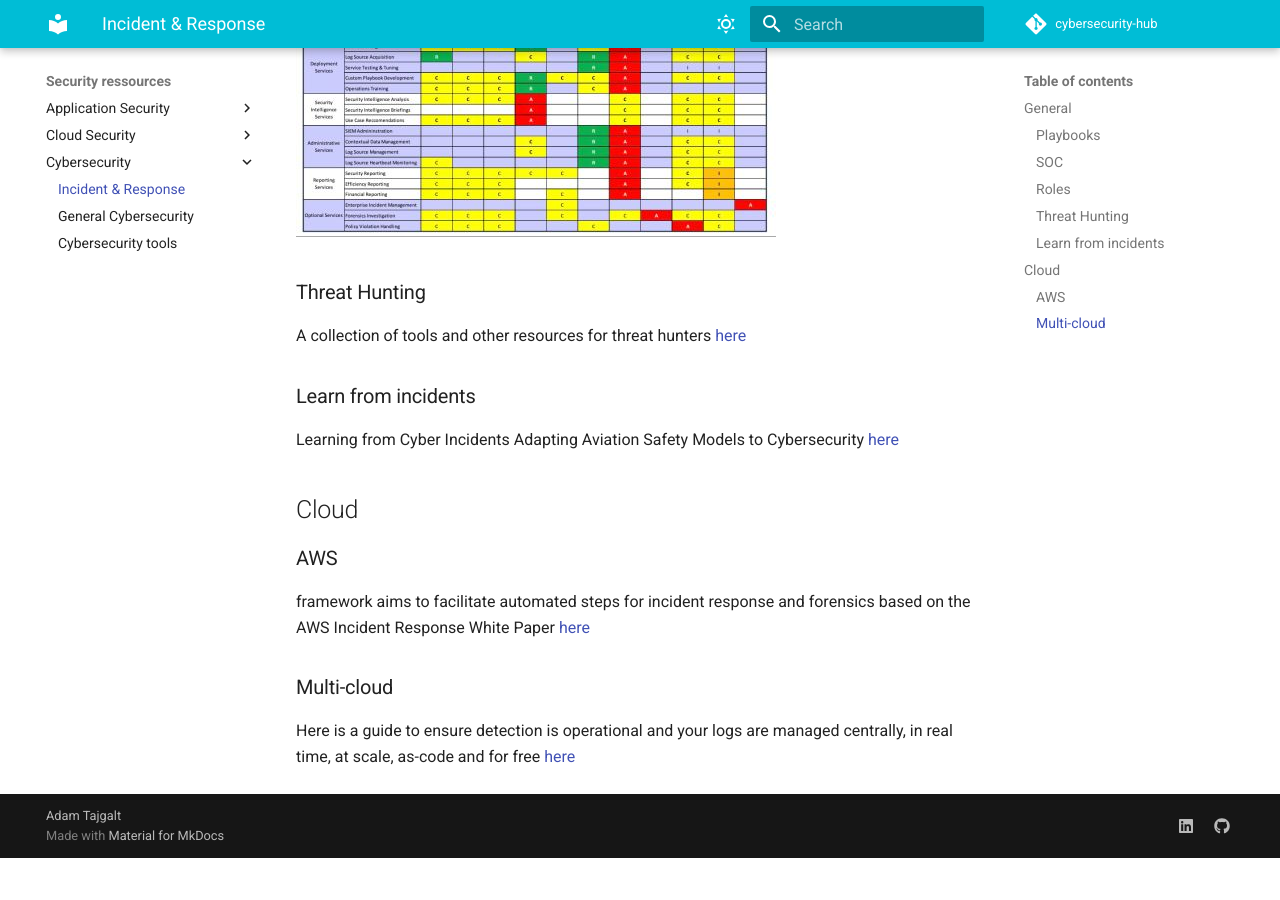
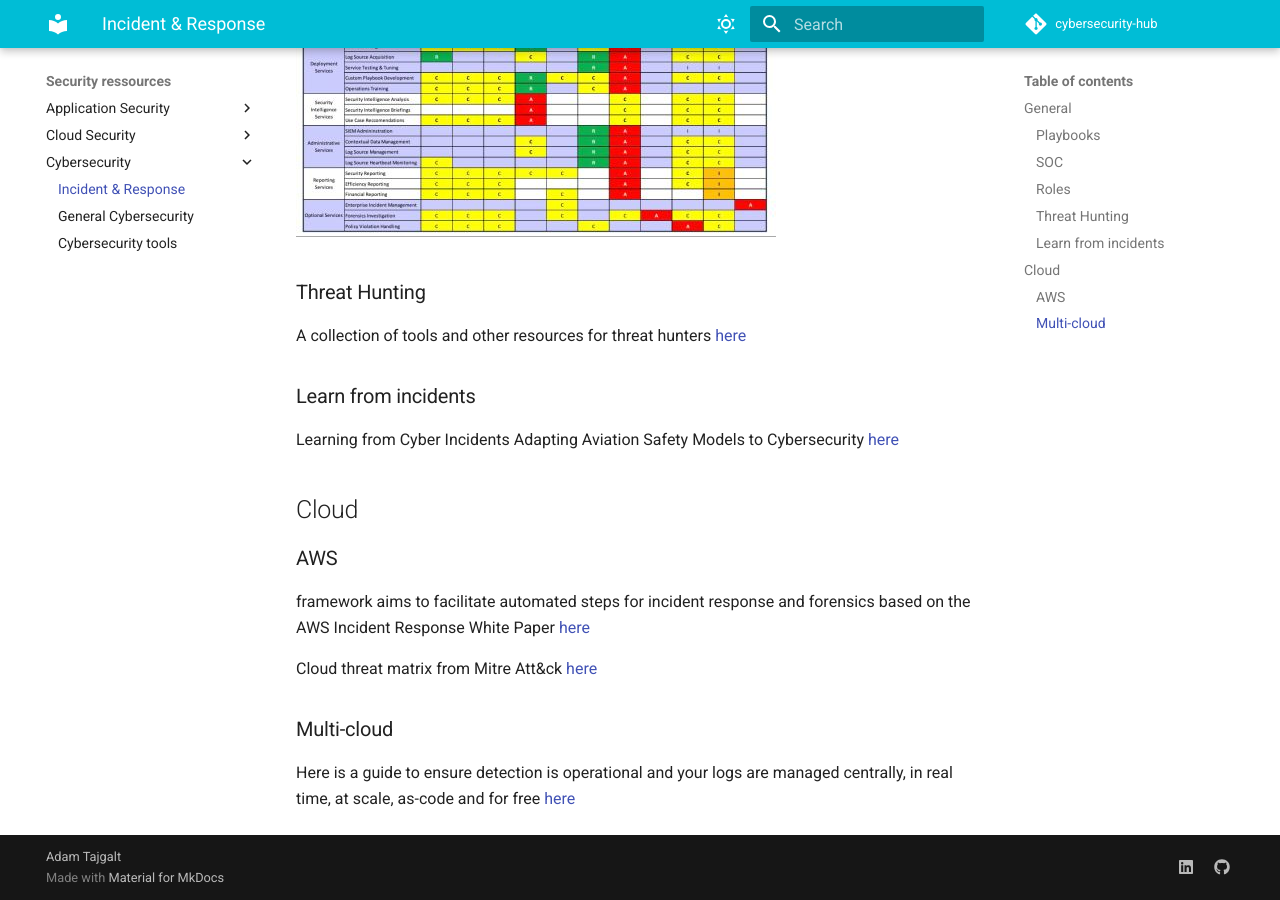
Before and after one commit to adamtaj/cybersecurity-hub, an MkDocs documentation site: the page built from docs/Security ressources/Cybersecurity/IncidentResponse.md, in a window 1280 px wide and 900 px high, scrolled down 772 px. Built offline with MkDocs 1.6.1 and Material for MkDocs 9.7.7, drawn with Linux system fonts in a browser that asks for light colours; comment, search, counter and statistics services are not loaded; before the commit the page ends 1630 px from its top, so only the background shows below that.

Commit message:
Add more content

```diff
--- a/docs/Security ressources/Cybersecurity/IncidentResponse.md
+++ b/docs/Security ressources/Cybersecurity/IncidentResponse.md
@@ -34,6 +34,8 @@ Learning from Cyber Incidents Adapting Aviation Safety Models to Cybersecurity [
 
 framework aims to facilitate automated steps for incident response and forensics based on the AWS Incident Response White Paper [here](https://github.com/awslabs/aws-automated-incident-response-and-forensics)
 
+Cloud threat matrix from Mitre Att&ck [here](https://attack.mitre.org/matrices/enterprise/cloud/)
+
 ### Multi-cloud
 
 Here is a guide to ensure detection is operational and your logs are managed centrally, in real time, at scale, as-code and for free [here](https://m365internals.com/2021/07/05/why-are-windows-defender-av-logs-so-important-and-how-to-monitor-them-with-azure-sentinel/)
```
